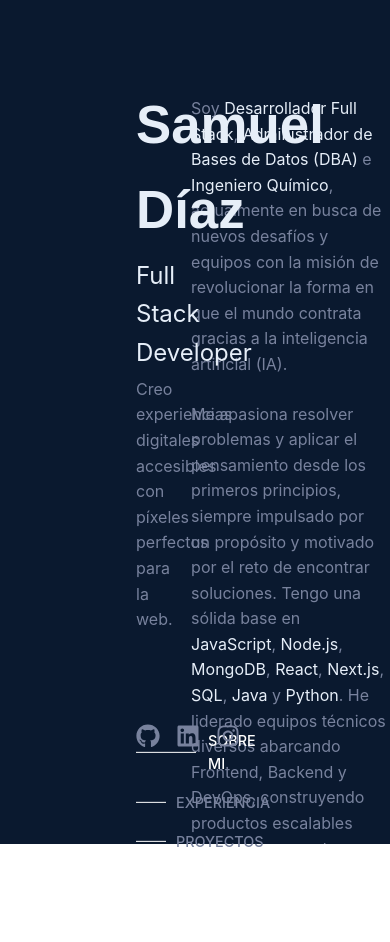
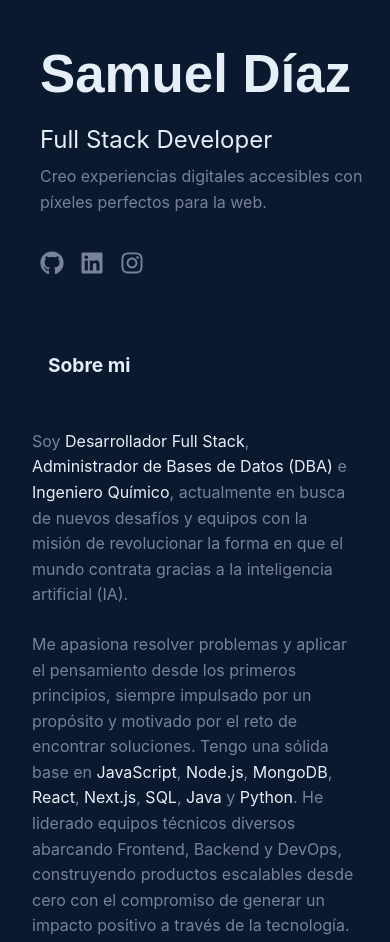
Before and after one commit to samuelgiorno/samuelgiorno-website, a React app: page / in a window 390 px wide. Shown: the top 942 px of the page. Before the commit the page ends 844 px from the top, so only its background shows below. Built offline with nearby package versions, Linux system fonts and the light colour scheme; a web font is replaced by a local one.

Commit message:
Ultimos cambios. Responsive

```diff
--- a/src/App.css
+++ b/src/App.css
@@ -39,7 +39,6 @@
   z-index: 1; /* detrás de todo el contenido pero sobre el fondo */
   transition: background 0.1s ease;
 }
-
 body{
   font-family: 'inter', sans-serif;
   background-color: var(--bg-dark);
@@ -49,13 +48,11 @@ body{
   height: 100vh;
   overflow: hidden;
 }
-
 .layout {
   position: relative;
   display: flex;
   z-index: 2; /* sobre el spotlight */
 }
-
 .sidebar {
   width: 50%;
   top: 0;
@@ -67,7 +64,6 @@ body{
   flex-direction: column;
   justify-content: space-between;
 }
-
 .content {
   margin-left: 49%;
   height: 100vh;
@@ -76,7 +72,6 @@ body{
   justify-content: center;
   padding-right: 8rem;
 }
-
 .section {
   margin: 0 auto;
   min-height: 100vh;
@@ -85,7 +80,6 @@ body{
 }
 
 /* Navbar */
-
 .nav-wrapper {
   margin-top: 3.2rem;
   height: 50%;
@@ -95,13 +89,11 @@ body{
   align-items: left;
   margin-left: 7rem;
 }
-
 .nav-wrapper .brand h2{
   font-size: 3.3rem;
   font-family: 'Calibre-Light', sans-serif;
   color: var(--text-light);
 }
-
 .nav-wrapper .brand .muted {
   color: var(--text-muted);
   font-size: 1.5rem;
@@ -109,12 +101,10 @@ body{
   margin-bottom: 0.3rem;
   color: var(--text-light);
 }
-
 .nav-wrapper .brand p{
   font-size: 1rem;
   color: var(--text-muted);
 }
-
 .nav-links {
   display: flex;
   font-size: 0.9rem;
@@ -122,7 +112,6 @@ body{
   gap: 1rem;
   margin-top: 6rem;
 }
-
 .nav-links a {
   position: relative;
   color: var(--text-muted);
@@ -130,7 +119,6 @@ body{
   padding-left: 2.5rem;
   transition: color 0.3s ease, padding-left 0.3s ease;
 }
-
 /* Línea horizontal blanca SIEMPRE visible */
 .nav-links a::before {
   content: '';
@@ -143,20 +131,17 @@ body{
   background: white;
   transition: width 0.5s ease;
 }
-
 /* Cuando pasas el mouse o está activa */
 .nav-links a:hover::before,
 .nav-links a.active::before {
   width: 60px; /* crece */
 }
-
 /* Al crecer la línea, desplazamos el texto */
 .nav-links a:hover,
 .nav-links a.active {
   padding-left: 4.5rem; /* más espacio a la izquierda */
   color: white;
 }
-
 .socials {
   position: absolute;
   bottom: 10%;
@@ -165,18 +150,15 @@ body{
   gap: 1rem;
   margin-top: rem;
 }
-
 .socials a {
   color: var(--text-muted);
   font-size: 1.5rem;           /* tamaño de ícono */
   transition: color 0.3s ease, transform 0.3s ease;
 }
-
 .socials a:hover {
   color: var(--primary-color); /* cambia a verde en hover */
   transform: translateY(-3px); /* animación suave */
 }
-
 
 /* Hero */
 .hero {
@@ -185,6 +167,11 @@ body{
   align-items: right;
   padding-top: 6rem;
   gap: 2rem;
+}
+.hero-title {
+  font-size: 2rem;
+  opacity: 0;
+  color: var(--primary-color, #64ffda);
 }
 .hero-content {
   flex: 1;
@@ -196,30 +183,24 @@ body{
   color: var(--text-muted);
   margin-bottom: 1.5rem;
 }
-
 .eyebrow .group-hover {
   color: var(--text-light);
 }
-
 .eyebrow .group-hover:hover {
   color: var(--primary-color);
 }
 
-
 /* Experience */
-
 .experience-title {
   font-size: 2rem;
   opacity: 0;
   color: var(--primary-color, #64ffda);
 }
-
 .experience-list {
   display: flex;
   flex-direction: column;
   gap: 2rem;
 }
-
 .experience-item {
   padding: 1.5rem;
   display: flex;
@@ -229,7 +210,6 @@ body{
   border: 1px solid transparent;
   transition: all 0.3s ease;
 }
-
 .experience-item:hover {
   background:  opacity(0.1);
   background-color: var(--border-light);
@@ -238,23 +218,19 @@ body{
 .experience-content {
   flex: 1;
 }
-
 .experience-header h3 {
   font-size: 1.1rem;
   margin-bottom: 0.5rem;
   color: var(--text-light);
 }
-
 .experience-header a {
   text-decoration: none;
   color: var(--text-light);
 }
-
 .experience-header h3 a:hover {
   color: var(--primary-color, #64ffda);
   text-decoration: none;
 }
-
 .experience-date {
   flex: 0.4;
   overflow: hidden;
@@ -265,19 +241,16 @@ body{
   font-size: 0.8rem;
   color: gray;
 }
-
 .experience-description {
   font-size: 0.9rem;
   margin-top: 0.5rem;
   list-style: none;
   color: var(--text-muted);
 }
-
 .cv-button-wrapper {
   text-align: left;
   margin-top: 3rem;
 }
-
 .cv-button {
   display: inline-block;
   color: var(--text-light);
@@ -285,25 +258,21 @@ body{
   text-decoration: none;
   transition: all 0.3s ease;
 }
-
 .cv-button:hover {
   color: var(--primary-color);
 }
 
 /* Proyectos */
-
 .projects-title {
   font-size: 2rem;
   opacity: 0;
   color: var(--primary-color, #64ffda);
 }
-
 .projects-container {
   display: flex;
   flex-direction: column;
   gap: 10px;
 }
-
 .project-item {
   display: flex;
   align-items: center;
@@ -313,62 +282,51 @@ body{
   position: relative;
   border: 1px solid transparent;
 }
-
 .project-item:hover {
   background:  opacity(0.1);
   background-color: var(--border-light);
   transition: 'background-color 0.3s ease';
 }
-
 .project-image {
   flex: 0.4;
   overflow: hidden;
   transition: transform 0.3s ease;
 }
-
 .project-image img {
   width: 100%;
   height: 50%;
   object-fit: cover;
   display: block;
 }
-
 .project-content {
   flex: 1;
   color: #8892b0;
 }
-
 .project-name {
   font-size: 1.2rem;
   color: #e6f1ff;
   margin-bottom: 10px;
 }
-
 .project-name a {
   color: inherit;
   text-decoration: none;
   transition: color 0.3s;
 }
-
 .project-name a:hover {
   color: #64ffda;
 }
-
 .project-description {
   list-style: none;
   padding: 0;
   margin: 0;
 }
-
 .project-description li {
   font-size: 0.9rem;
   margin-bottom: 10px;
   line-height: 1.6;
 }
 
-
 /* Footer */
-
 .footer {
   text-align: left;
   padding: 1rem 0;
@@ -377,3 +335,80 @@ body{
   margin-top: 2rem;
   margin-bottom: 4.2rem;
 }
+
+/* ===================== */
+@media (max-width: 768px) {
+  body {
+    flex-direction: column;
+    overflow: auto;
+  }
+  .layout {
+    flex-direction: column;
+  }
+  .sidebar {
+    position: relative;
+    width: 100%;
+    padding: 1rem;
+    height: auto;
+    flex-direction: column;
+    align-items: left;
+    text-align: left;
+  }
+  .nav-wrapper {
+    margin-left: 1.5rem;
+    margin-top: 1rem;
+    height: auto;
+    align-items: left;
+  }
+  .nav-links {
+    display: none;
+  }
+  .socials {
+    position: relative;
+    margin-top: 2rem;
+    justify-content: left;
+  }
+  .content {
+    margin-left: 0;
+    width: 100%;
+    padding: 1rem;
+    height: auto;
+    background-color: var(--bg-dark);
+  }
+  .section {
+    padding: 3rem 1rem;
+  }
+  .hero {
+    flex-direction: column;
+    align-items: flex-start;
+    text-align: left;
+    padding: 1rem;
+  }
+
+  .hero-title,.experience-title, .projects-title {
+    color: var(--text-light);
+    opacity: 1;
+    padding: 1rem;
+    font-size: 1.2rem;
+    text-align: left;
+    justify-content: left;
+    align-items: left;
+  }
+  .experience-item,
+  .project-item {
+    text-align: left;
+  }
+  .cv-button-wrapper {
+    text-align: left;
+    padding-left: 1rem;
+    margin-bottom: 3rem;
+  }
+  .project-image img {
+    height: auto;
+  }
+  .footer {
+    text-align: left;
+    margin: 2rem 0;
+    padding: 1rem;
+  }
+}
--- a/src/components/Hero.jsx
+++ b/src/components/Hero.jsx
@@ -26,6 +26,7 @@ export default function Hero() {
 
     return (
         <section id="hero" className="hero">
+          <h2  className="hero-title">Sobre mi</h2>
           <div className="hero-content">
             <p className="eyebrow">Soy <spam className="group-hover">Desarrollador Full Stack</spam>, <spam className="group-hover">Administrador de Bases de Datos (DBA)</spam> e <spam className="group-hover">Ingeniero Químico</spam>, actualmente en busca de nuevos desafíos y equipos con la misión de revolucionar la forma en que el mundo contrata gracias a la inteligencia artificial (IA).</p>
             <p className="eyebrow">Me apasiona resolver problemas y aplicar el pensamiento desde los primeros principios, siempre impulsado por un propósito y motivado por el reto de encontrar soluciones. Tengo una sólida base en <spam className="group-hover">JavaScript</spam>, <spam className="group-hover">Node.js</spam>, <spam className="group-hover">MongoDB</spam>, <spam className="group-hover">React</spam>, <spam className="group-hover">Next.js</spam>, <spam className="group-hover">SQL</spam>, <spam className="group-hover">Java</spam> y <spam className="group-hover">Python</spam>. He liderado equipos técnicos diversos abarcando Frontend, Backend y DevOps, construyendo productos escalables desde cero con el compromiso de generar un impacto positivo a través de la tecnología.</p>
--- a/src/components/Projects.jsx
+++ b/src/components/Projects.jsx
@@ -8,7 +8,7 @@ const projects = [
   {
     project: 'MKBar (MakeUp) Studio',
     projectUrl: 'https://github.com/samuelgiorno/MkbarStudio',
-    imageUrl: '/public/mkbarstudio.jpg',
+    imageUrl: '/mkbarstudio.jpg',
     description: [
       'Tienda online que ofrece una amplia gama de productos cosméticos y de belleza, incluye marcas de lujo, de farmacia y de parafarmacia, así como accesorios relacionados.'
     ]
@@ -16,7 +16,7 @@ const projects = [
   {
     project: 'Smart Recipe',
     projectUrl: 'https://github.com/samuelgiorno/Final-Project-4Geeks',
-    imageUrl: '/public/mkbarstudio.jpg',
+    imageUrl: '/mkbarstudio.jpg',
     description: [
       'Proyecto Full Stack con integración de IA para generar recetas personalizadas, login, registro y dashboard con conexión a OpenAI GPT-4.'
     ]
@@ -24,7 +24,7 @@ const projects = [
   {
     project: 'MKBar (MakeUp) Studio',
     projectUrl: 'https://github.com/samuelgiorno/MkbarStudio',
-    imageUrl: '/public/mkbarstudio.jpg',
+    imageUrl: '/mkbarstudio.jpg',
     description: [
       'Tienda online que ofrece una amplia gama de productos cosméticos y de belleza, incluye marcas de lujo, de farmacia y de parafarmacia, así como accesorios relacionados.'
     ]
```
